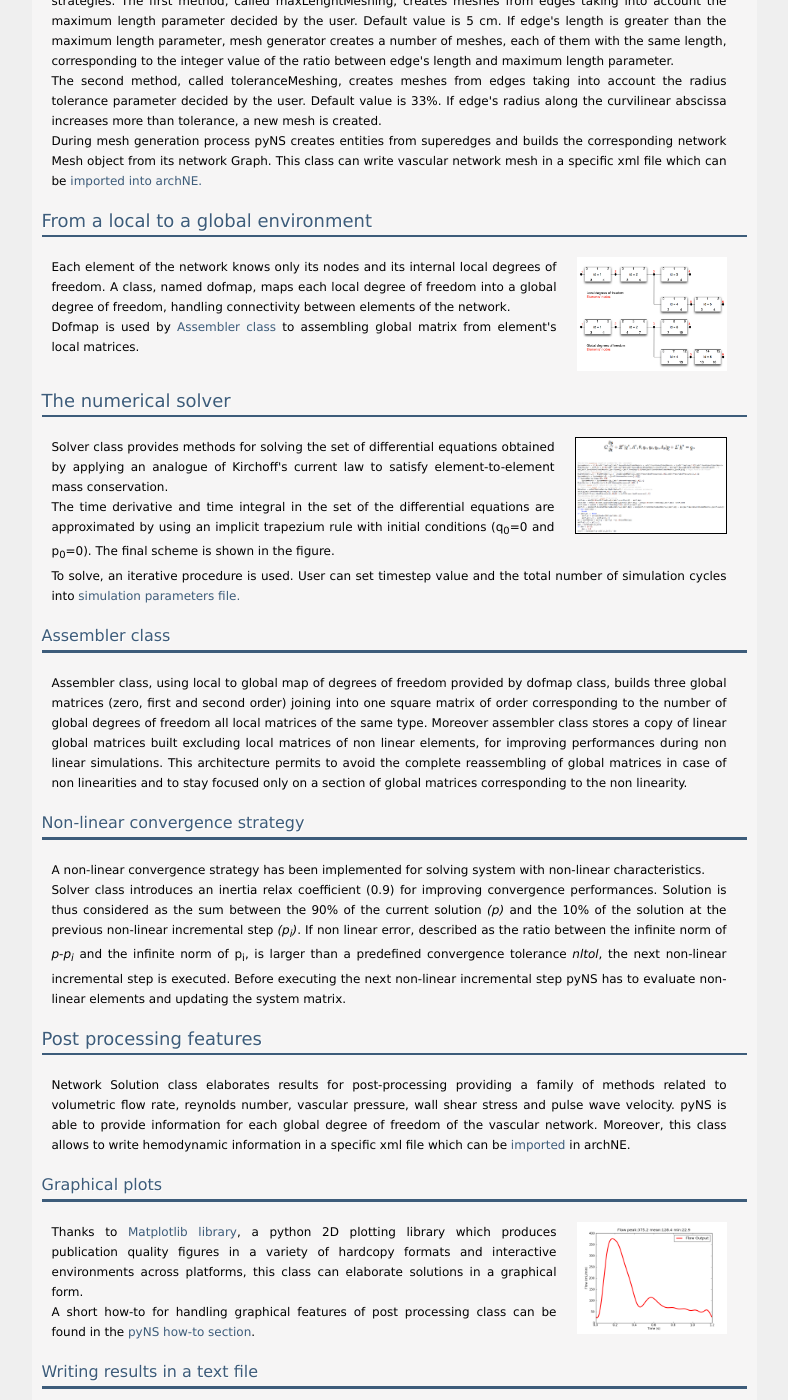
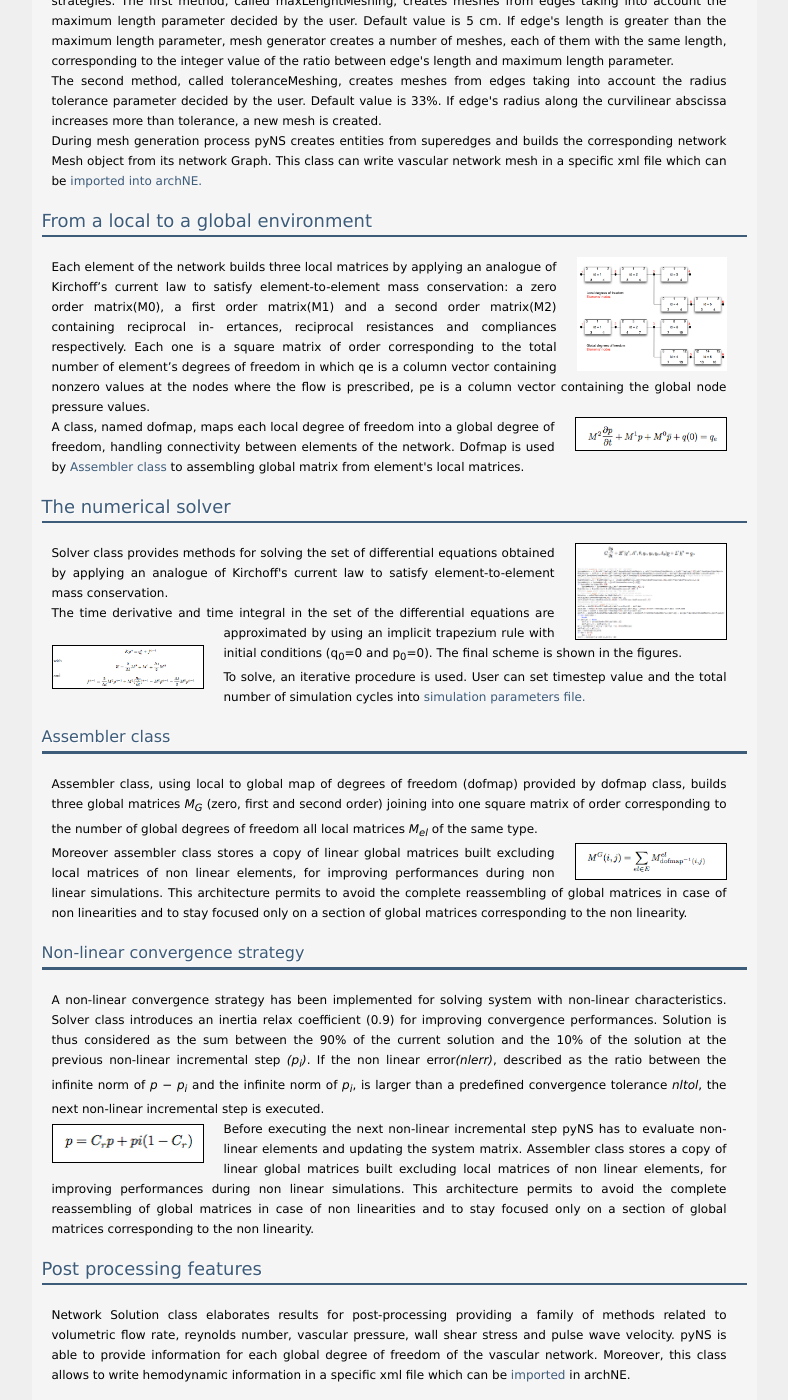
Before and after one commit to archTk/archtk.github.com, a Jekyll site: the page built from documentation.html, in a window 1280 px wide and 1400 px high, scrolled down 5385 px. Shown: the whole window, without its empty margins (246-1034 px from the left). Built offline with Jekyll 4.4.1, drawn with Linux system fonts in a browser that asks for light colours; some of the changed text lies outside the part shown.

Commit message:
added new equation figures, updated documentation for command line arguments and postprocessing

```diff
--- a/documentation.html
+++ b/documentation.html
@@ -122,17 +122,17 @@ Characteristically parameters can be related to prescribed external pressures (e
 	<a href="media/wp_el.png" rel="lightbox" title="Wave propagation element"><img class="snippet" width="150" src="media/wp_el.png" alt="Wave propagation element"/></a>
 </div>
 <p>This element has been implemented with a 0D pulse wave propagation model (5 degrees of freedom) as illustrated in <em>Huberts W. et al., A pulse wave propagation model to support decision-making in vascular access planning in the clinic. Med Eng and Physics, (2011)</em>.</p>
-<p>The relations between pressure and volumetric flow rate for each vascular segment are derived from conservation of mass and momentum by assuming fully-developed incompressible Newtonian volumetric flow rate in a straight vessel. In the momentum equation the convection term, the axial diffusion term and the effect of body forces are neglected. The lumped parameter model obtained consists of a resistor per unit length R (representing the resistance to volumetric flow rate through the vessel) and an inductor per unit length L (representing the inertia of the blood) in series. Both R and L also depend on Womersley number.</p>
 <div class="attachment_container">
 	<a href="media/wp_el_eq1.png" rel="lightbox" title="Resistance and inductance equations"><img class="left_snippet" width="150" src="media/wp_el_eq1.png" alt="Resistance and inductance equations"/></a>
 </div>
+<p>The relations between pressure and volumetric flow rate for each vascular segment are derived from conservation of mass and momentum by assuming fully-developed incompressible Newtonian volumetric flow rate in a straight vessel. In the momentum equation the convection term, the axial diffusion term and the effect of body forces are neglected. The lumped parameter model obtained consists of a resistor per unit length R (representing the resistance to volumetric flow rate through the vessel) and an inductor per unit length L (representing the inertia of the blood) in series. Both R and L also depend on Womersley number.</p>
 <p>To incorporate the storage capacity of the vessel in the model, a capacitor C is added to each side of the vascular segment, representing half of the total vascular compliance over that segment. It is assumed that the artery is a thick-walled linear elastic tube.</p>
 <div class="attachment_container">
 	<a href="media/wp_el_eq2.png" rel="lightbox" title="Arterial compliance equation"><img class="left_snippet" width="150" src="media/wp_el_eq2.png" alt="Arterial compliance equation"/></a>
 </div>
 <p>Veins diameter(D) and compliance(C) are defined as functions of pressure p in which <em>D<sub>0</sub></em> is the diameter of the vein measured in correspondence of the mean pressure[Pa].</p>
 <div class="attachment_container">
-	<a href="media/wp_el_eq3.png" rel="lightbox" title="Venous diameter and compliance equations"><img class="left_snippet" width="150" src="media/wp_el_eq3.png" alt="Venous diameter and compliance equations"/></a>
+	<a href="media/wp_el_eq3.png" rel="lightbox" title="Venous diameter and compliance equations"><img class="snippet" width="150" src="media/wp_el_eq3.png" alt="Venous diameter and compliance equations"/></a>
 </div>
 <p>The leakage <em>R<sub>L</sub></em> is captured by adding linear resistances (representing resistance to volumetric flow rate through small side-branches) in parallel to the capacitors. In addition, extravascular pressures Pe are prescribed as a boundary condition parameter. The total resistance, total inertance and total compliance are obtained by integrating R, L and C over the segment length.</p>
 </div>
@@ -188,8 +188,11 @@ Characteristically parameters can be related to prescribed external pressures (e
 <div class="attachment_container">
 	<a href="media/dofmap.png" rel="lightbox" title="From a local to a global environment"><img class="screenshot" width="150" src="media/dofmap.png" alt="From a local to a global environment"/></a>
 </div>
-<p>Each element of the network knows only its nodes and its internal local degrees of freedom. A class, named dofmap, maps each local degree of freedom into a global degree of freedom,  handling connectivity between elements of the network.</p>
-<p>Dofmap is used by <a href="#assembler">Assembler class</a> to assembling global matrix from element's local matrices.</p>
+<p>Each element of the network builds three local matrices by applying an analogue of Kirchoff’s current law to satisfy element-to-element mass conservation: a zero order matrix(M0), a first order matrix(M1) and a second order matrix(M2) containing reciprocal in- ertances, reciprocal resistances and compliances respectively. Each one is a square matrix of order corresponding to the total number of element’s degrees of freedom in which qe is a column vector containing nonzero values at the nodes where the flow is prescribed, pe is a column vector containing the global node pressure values.</p>
+<div class="attachment_container">
+	<a href="media/local_M_eq.png" rel="lightbox" title="Set of differential equations"><img class="snippet" width="150" src="media/local_M_eq.png" alt="Set of differential equations"/></a>
+</div>
+<p>A class, named dofmap, maps each local degree of freedom into a global degree of freedom, handling connectivity between elements of the network. Dofmap is used by <a href="#assembler">Assembler class</a> to assembling global matrix from element's local matrices.</p>
 </div>
 
 <h3><a name="numerical_solver">The numerical solver</a></h3>
@@ -198,21 +201,30 @@ Characteristically parameters can be related to prescribed external pressures (e
   <a href="media/numerical_scheme.png" rel="lightbox" title="Numerical scheme"><img class="snippet" src="media/numerical_scheme.png" alt="Numerical scheme"/></a>
 </div>
 <p>Solver class provides methods for solving the set of differential equations obtained by applying an analogue of Kirchoff's current law to satisfy element-to-element mass conservation.</p>
-<p>The time derivative and time integral in the set of the differential equations are approximated by using an implicit trapezium rule with initial conditions (q<sub>0</sub>=0 and p<sub>0</sub>=0). The final scheme is shown in the figure.</p>
+<div class="attachment_container">
+	<a href="media/solver_eq.png" rel="lightbox" title="Numerical scheme"><img class="left_snippet" width="150" src="media/solver_eq.png" alt="Numerical scheme"/></a>
+</div>
+<p>The time derivative and time integral in the set of the differential equations are approximated by using an implicit trapezium rule with initial conditions (q<sub>0</sub>=0 and p<sub>0</sub>=0). The final scheme is shown in the figures.</p>
 <p>To solve, an iterative procedure is used. User can set timestep value and the total number of simulation cycles into <a href="#parameters">simulation parameters file.</a></p>
 </div>
 
 <h4><a name="assembler">Assembler class</a></h4>
 <div class="description_2">
-<p>Assembler class, using local to global map of degrees of freedom provided by dofmap class, builds three global matrices (zero, first and second order) joining into one square matrix of order corresponding to the number of global degrees of freedom all local matrices of the same type. Moreover assembler class stores a copy of linear global matrices built excluding local matrices of non linear elements, for improving performances during non linear simulations. This architecture permits to avoid the complete reassembling of global matrices in case of non linearities and to stay focused only on a section of global matrices corresponding to the non linearity.
+<p>Assembler class, using local to global map of degrees of freedom (dofmap) provided by dofmap class, builds three global matrices <em>M<sub>G</sub></em> (zero, first and second order) joining into one square matrix of order corresponding to the number of global degrees of freedom all local matrices <em>M<sub>el</sub></em> of the same type.</p>
+<div class="attachment_container">
+	<a href="media/ass_eq.png" rel="lightbox" title="From local to global matrices"><img class="snippet" width="150" src="media/ass_eq.png" alt="From local to global matrices"/></a>
+</div>
+<p>Moreover assembler class stores a copy of linear global matrices built excluding local matrices of non linear elements, for improving performances during non linear simulations. This architecture permits to avoid the complete reassembling of global matrices in case of non linearities and to stay focused only on a section of global matrices corresponding to the non linearity.</p>
 </div>
 
 <h4><a name="non_linear_convergence">Non-linear convergence strategy</a></h4>
 <div class="description_2">
-<p>A non-linear convergence strategy has been implemented for solving system with non-linear characteristics.</p>
-<p>Solver class introduces an inertia relax coefficient (0.9) for improving convergence performances. Solution is thus considered as the sum between the 90% of the current solution <em>(p)</em> and the 10% of the solution at the previous non-linear incremental step <em>(p<sub>i</sub>)</em>. If non linear error, described as the ratio between the infinite norm of <em>p-p<sub>i</sub></em> and the infinite norm of p<sub>i</sub>, is larger than a predefined convergence tolerance <em>nltol</em>, the next non-linear incremental step is executed. Before executing the next non-linear incremental step pyNS has to evaluate non-linear elements and updating the system matrix.</p>
+<p>A non-linear convergence strategy has been implemented for solving system with non-linear characteristics. Solver class introduces an inertia relax coefficient (0.9) for improving convergence performances. Solution is thus considered as the sum between the 90% of the current solution <em(p)</em> and the 10% of the solution at the previous non-linear incremental step <em>(p<sub>i</sub>)</em>. If the non linear error<em>(nlerr)</em>, described as the ratio between the infinite norm of <em>p − p<sub>i</sub></em> and the infinite norm of <em>p<sub>i</sub></em>, is larger than a predefined convergence tolerance <em>nltol</em>, the next non-linear incremental step is executed.</p>
+<div class="attachment_container">
+	<a href="media/nl_eq.png" rel="lightbox" title="Non linear convergence strategy"><img class="left_snippet" width="150" src="media/nl_eq.png" alt="Non linear convergence strategy"/></a>
 </div>
-
+<p>Before executing the next non-linear incremental step pyNS has to evaluate non-linear elements and updating the system matrix. Assembler class stores a copy of linear global matrices built excluding local matrices of non linear elements, for improving performances during non linear simulations. This architecture permits to avoid the complete reassembling of global matrices in case of non linearities and to stay focused only on a section of global matrices corresponding to the non linearity.</p>
+</div>
 
 <h3><a name="post_processing">Post processing features</a></h3>
 <div class="description_2">
@@ -240,7 +252,11 @@ Characteristically parameters can be related to prescribed external pressures (e
   <a href="media/wss.png" rel="lightbox" title="Example of wall shear stress signal computed with the inverse womersley method"><img class="screenshot" width="150px" src="media/wss.png" alt="Example of wall shear stress signal computed with the inverse womersley method"/></a>
 </div>
 <p>The Inverse Womersley class implements the method described in <em>Cezeaux J.L. et al., Accuracy of the inverse Womersley method for the calculation of hemodynamic variables. Annals of biomedical engineering, 25:536-546 (1997)</em> for the accurate determination of wall shear stress.</p>
+<div class="attachment_container">
+	<a href="media/wom_eq.png" rel="lightbox" title="Inverse womersley method equations"><img class="left_snippet" width="150" src="media/wom_eq.png" alt="Inverse womersley method equations"/></a>
+</div>
 <p>The fluid mechanics of the arterial system can have a direct effect on the physiology of the blood vessel wall. The accurate determination of arterial wall shear stress, however, is problematic. Calculations of wall shear stress from measured velocity profiles remain inaccurate due to the failure of these methods to resolve the velocity in the thin shear layer near the arterial wall. This difficulty has led investigators to the calculation of wall shear stress from other hemodynamic variables that can be more accurately and easily measured. One such calculation involves the inverse Womersley method that uses either the volumetric flow rate or centerline velocity to determine the wall shear stress.</p>
+<p>This module allows to plot velocity profiles into image files (.png format) and makes a movie (.avi format) from images set. The related movie represents the blood velocity profile during a cardiac cycle along the fractional radius of the selected vessel. MEncoder, a free command line video decoding, encoding and filtering tool released under the GNU General Public License, is required for using this feature.</p>
 </div>
 
 <h2><a name="pyNS_how-to">pyNS how-to</a></h2>
@@ -248,7 +264,7 @@ Characteristically parameters can be related to prescribed external pressures (e
 <div class="attachment_container">
   <a href="media/command_line.png" rel="lightbox" title="List of command line arguments for Main.py"><img class="big_snippet" src="media/command_line.png" alt="List of command line arguments for Main.py"/></a>
 </div>
-<p><br />In this section is shortly explained how to setup and run a simulation using pyNS. In this figure is displayed a list of command line arguments allowed for the Main.py file.</p>
+<p><br />In this section is shortly explained how to setup and run a simulation using pyNS. In this figure is displayed a list of command line arguments allowed for the Main.py file. Running Main.py -h or Main.py --help a brief explanation of implemented command line arguments is displayed.</p>
 </div>
 <h3><a name="pyNS_how-to">Setting input files and meshing elements</a></h3>
 <div class="description_2">
@@ -287,8 +303,13 @@ meshGenerator.SetMaxLength(5.0e-2) or meshGenerator.SetTolerance(33)</em></p>
 <p>PlotPWSS method takes as input a single mesh and plots Poiseuille wall shear stress signal over it. PlotPWSSComparative method plots brachial, radial and ulnar Poiseuille wall shear stress signals into the same picture for a quickly view. PlotWSS takes as input a single mesh and plots Womersley wall shear stress signal over it. WriteWSSOutput method takes as input a single mesh and writes in a txt file Womersley wall shear stress signal over it.</p>
 </div>
 
-
-
+<h4>Other information</h4>
+<div class="description_2">
+<p>pyNS provides information about Reynolds number, pulse wave velocity and velocity profile over the fractional radius.</p>
+<p>WriteReynolds method takes as input a single mesh and writes reynolds number signal in a txt file while PlotReynolds plots the signal.</p>
+<p>PulseWaveVelocity method takes as input one or two superedges and computes the pulse wave velocity(m/s) along a superedge or from the first to the last superedge.</p>
+<p>ShowVelocityProfile takes as input a single mesh and show a movie(.avi) with the velocity profile over the fractional radius while SaveVelocityProfile saves the movie in a subfolder.</p>
+</div>
 
 <h2><a name="pyNS_examples">pyNS examples</a></h2>
 
```
Also changed, not shown: media/ass_eq.png (added), media/command_line.png, media/local_M_eq.png (added), media/nl_eq.png (added), media/solver_eq.png (added), media/wom_eq.png (added), media/wss.png.
